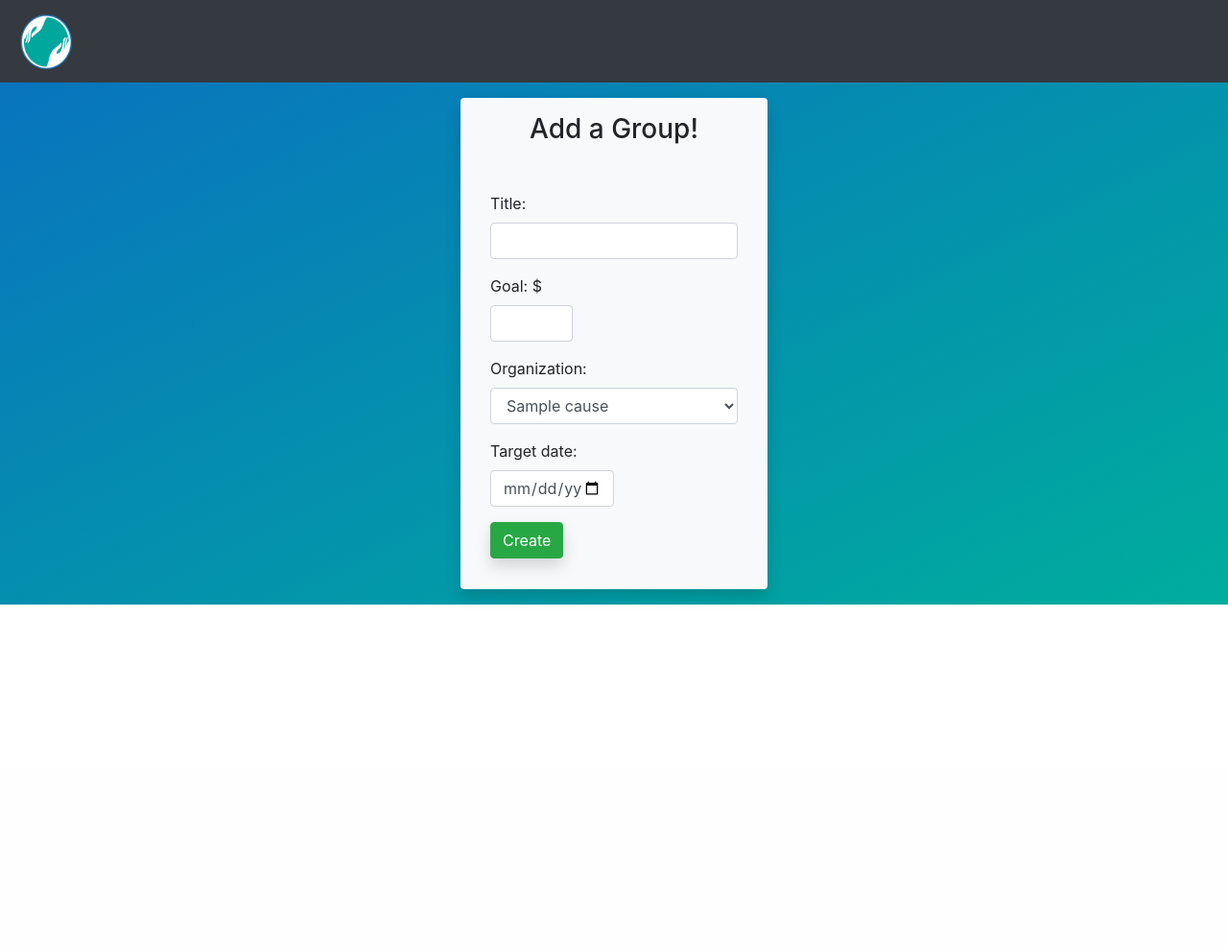
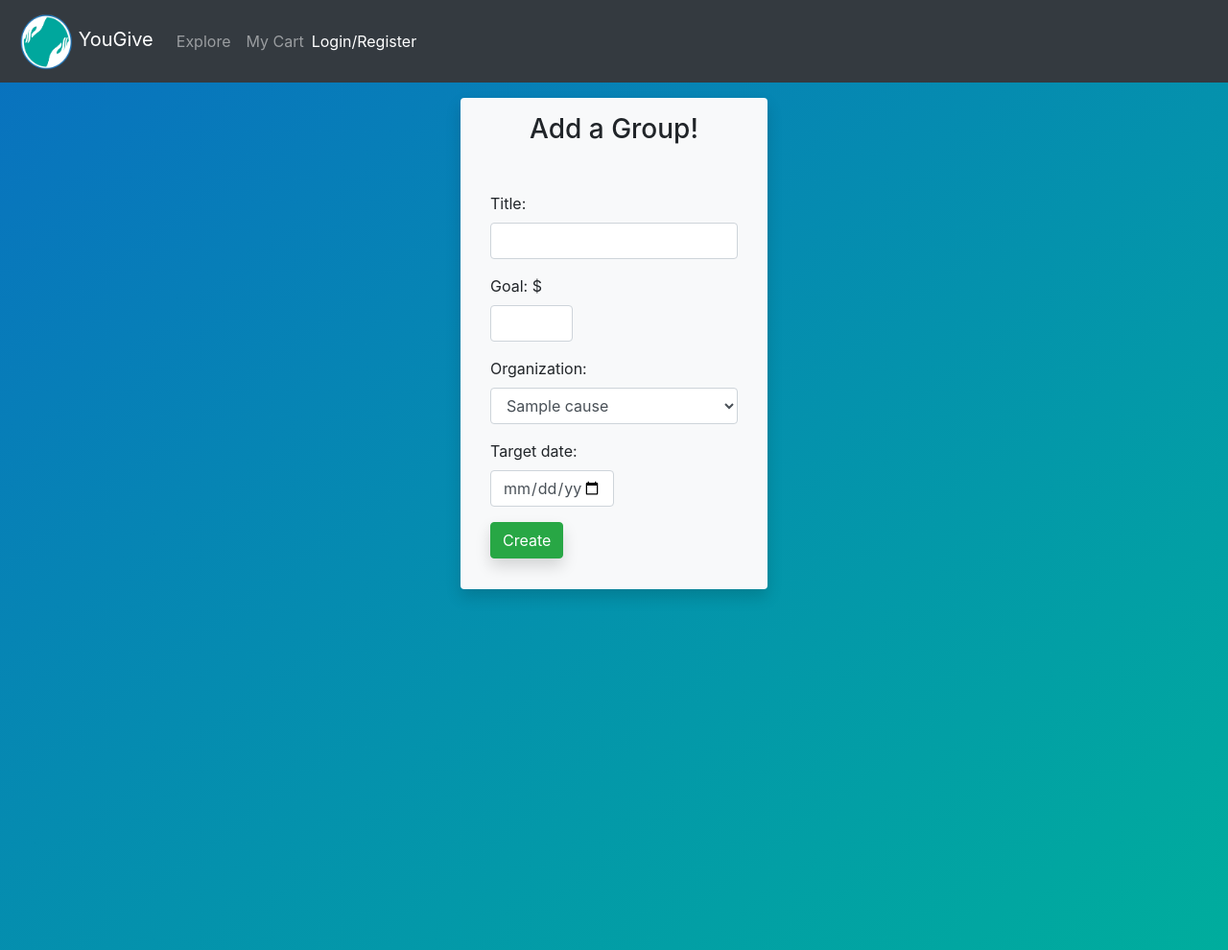
Before and after one commit to taylor-brudos/you-give, a Django app: template apps/first_app/templates/first_app/newgroup.html in a window 1280 px wide. Shown: the whole page at 96% size. Before the commit the page ends 630 px from the top, so only its background shows below. Run offline with Django 3.2, Linux system fonts and the light colour scheme; the template is opened without the code that fills it: values that come from a table or form of the project are taken from there, others are empty; tables that the repository leaves empty hold one stand-in row (values such as "Sample post"); parts of the project's set-up code (start-up, migrations or seed data) failed here and were passed over; some libraries are stand-ins or nearby versions.

Commit message:
some minor UI changes

```diff
--- a/apps/first_app/templates/first_app/charity.html
+++ b/apps/first_app/templates/first_app/charity.html
@@ -43,7 +43,7 @@
         display: inline-block;
         vertical-align: top;
         width: 200px;
-        height: 300px;
+        height: 330px;
         margin: 10px;
     }
     </style>
--- a/apps/first_app/templates/first_app/checkout.html
+++ b/apps/first_app/templates/first_app/checkout.html
@@ -53,7 +53,7 @@
                     </ul>
                 </nav>
             <div class="container mt-3">
-                <table class="mx-auto table table-striped table-bordered bg-light">
+                <table class="mx-auto table table-striped table-bordered bg-light shadow rounded">
                 <thead>
                     <tr class="text-center">
                         <th>Causes</th>
--- a/apps/first_app/templates/first_app/newgroup.html
+++ b/apps/first_app/templates/first_app/newgroup.html
@@ -17,12 +17,40 @@
         <title>YouGive | Add a Group</title>
     </head>
     <body>
-        <div class="container-fluid mx-auto p-0 pb-3 background">
-            <nav class="navbar navbar-light bg-dark">
-                <a class="navbar-brand" href="/">
+        <div class="container-fluid mx-auto p-0 pb-3 background" style="min-height: 990px;">
+            <nav class="navbar navbar-expand navbar-dark bg-dark">
+                <a class="navbar-brand" href="/explore">
                 {% load static %}
                     <img src="{% static 'first_app/images/globe_trans.png' %}" width="60" height="60" alt="YouGive Logo">
+                    YouGive
                 </a>
+                <ul class="navbar-nav">
+                    <li class="nav-item">
+                        <a class="nav-link" href="/explore">Explore <span class="sr-only">(current)</span></a>
+                    </li>
+                    {% if 'user_id' in request.session %}
+                    {% if request.session.user_level == 1 %}
+                    <li class="nav-item">
+                        <a class="nav-link" href="/admin/users">Admin</a>
+                    </li>
+                    {% endif %}
+                    <li class="nav-item">
+                        <a class="nav-link active" href="/dashboard">Dashboard</a>
+                    </li>
+                    {% endif %}
+                    <li class="nav-item">
+                        <a class="nav-link" href="/checkout">My Cart</a>
+                    </li>
+                    {% if 'user_id' in request.session %}
+                    <li class="nav-item">
+                        <a class="nav-link disabled" href="/logout">Logout</a>
+                    </li>
+                    {% else %}
+                    <li class="navbar-text text-right">
+                        <a href="/register">Login/Register</a>
+                    </li>
+                    {% endif %}
+                </ul>
             </nav>
             <div class="container bg-light p-3 mt-3 w-25 shadow rounded">
                 <h3 class="text-center mb-5">Add a Group!</h3>
```
Also changed, not shown: apps/first_app/templates/first_app/userprofile.html (+5 -3 lines), apps/first_app/static/first_app/upload/compassion international__logo__11.jpg (added), apps/first_app/static/first_app/upload/gospel for asia__logo__17.jpg (added), apps/first_app/static/first_app/upload/international justice mission__logo__10.jpg (added), apps/first_app/static/first_app/upload/make a wish__logo__18.jpg (added), apps/first_app/static/first_app/upload/pedal 4 kids__logo__19.jpg (added), apps/first_app/static/first_app/upload/tenju__id__2.jpg, apps/first_app/static/first_app/upload/world vision__logo__13.jpg (added), apps/first_app/static/first_app/upload/world vision__logo__14.jpg (added), apps/first_app/static/first_app/upload/world vision__logo__15.jpg (added), apps/first_app/static/first_app/upload/world vision__logo__16.jpg (added).
